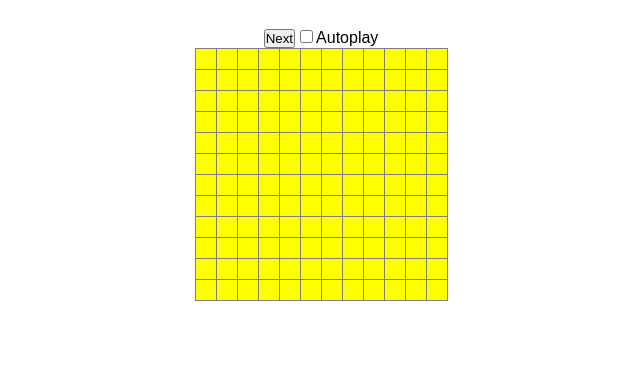
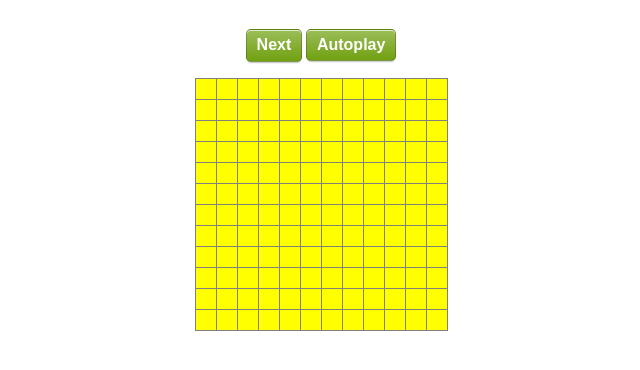
Before and after one commit to italosiqueira/GameOfLife, a plain HTML site: page Conway/index.html in a window 1280 px wide. Shown: the part 56-426 px from the top of the page, without its empty margins (319-959 px from the left). Drawn offline with Linux system fonts and the light colour scheme.

Commit message:
Styling changes and labels

```diff
--- a/Conway/css/style.css
+++ b/Conway/css/style.css
@@ -13,7 +13,7 @@ h1 {
 }
 
 #grid {
-    margin: auto;
+    margin: 1em auto 0;
     border-spacing: 0;
     border-collapse: collapse;
 }
@@ -36,3 +36,38 @@ h1 {
     background: black;
     box-shadow: 0 0 0 99px black inset;
 }
+
+button,
+.button {
+    padding: .4em .6em;
+    background: linear-gradient(hsla(0, 0%, 100%,.3), hsla(0, 0%, 100%,0)) hsl(80,80%,35%);
+    /* RGBA more convinient when using semi transparent black */
+    border: 1px solid rgba(0,0,0,.2);
+    border-radius: .3em;
+    /* HSLA more convinient when using semi transparent white or other colors */
+    box-shadow: 0 1px 0 hsla(0,0%,100%,.7) inset, 0 .15em .1em -.1em rgba(0,0,0,.3);
+    font: inherit;
+    font-weight: bold;
+    color: white;
+    text-shadow: 0 -.05em -.05em rgba(0,0,0,.3);
+    outline: none;
+    cursor: pointer;
+}
+
+button:enabled:active,
+.button:active,
+input[type="checkbox"]:checked + label.button {
+    background-image: none;
+    box-shadow: 0 .1em .3em rgba(0,0,0,.5) inset;
+}
+
+
+button:disabled {
+    background-color: hsl(80,20%,40%);
+    cursor: not-allowed;
+}
+
+#autoplay {
+    position: absolute;
+    clip: rect(0,0,0,0);
+}
--- a/Conway/index.html
+++ b/Conway/index.html
@@ -10,7 +10,7 @@
 
     <button class="next">Next</button>
     <input type="checkbox" id="autoplay"/>
-    <label for="autoplay">Autoplay</label>
+    <label for="autoplay" class="button">Autoplay</label>
 
     <table id="grid"></table>
 
--- a/Conway/js/life.js
+++ b/Conway/js/life.js
@@ -210,12 +210,13 @@ var lifeView = new LifeView(document.getElementById('grid'), 12);
     });
 
     $('#autoplay').addEventListener('change', function () {
-        buttons.next.textContent = this.checked ? 'Start' : 'Next';
+        buttons.next.disabled = this.checked;
 
-        lifeView.autoplay = this.checked;
-
-        if (!this.checked) {
-
+        if (this.checked) {
+            lifeView.autoplay = this.checked;
+            lifeView.next();
+        } else {
+            clearTimeout(lifeView.timer);
         }
     });
 })();
```
